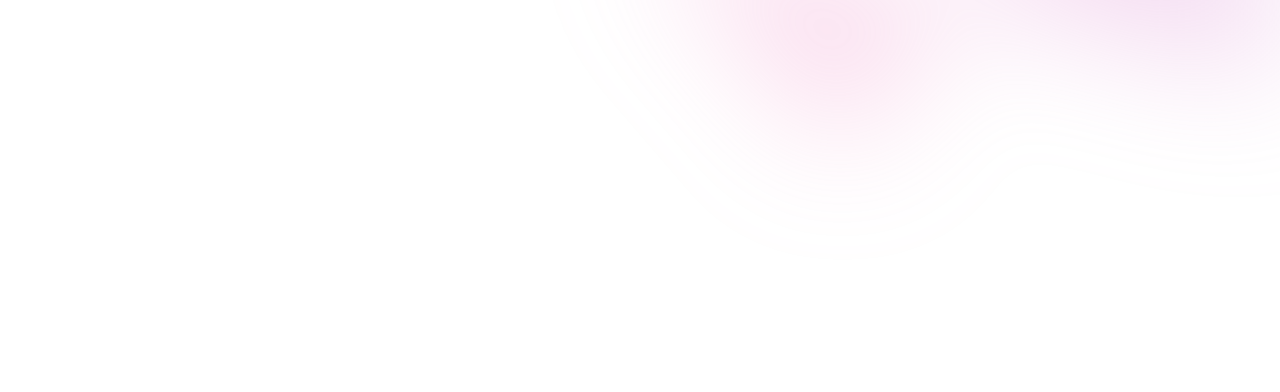
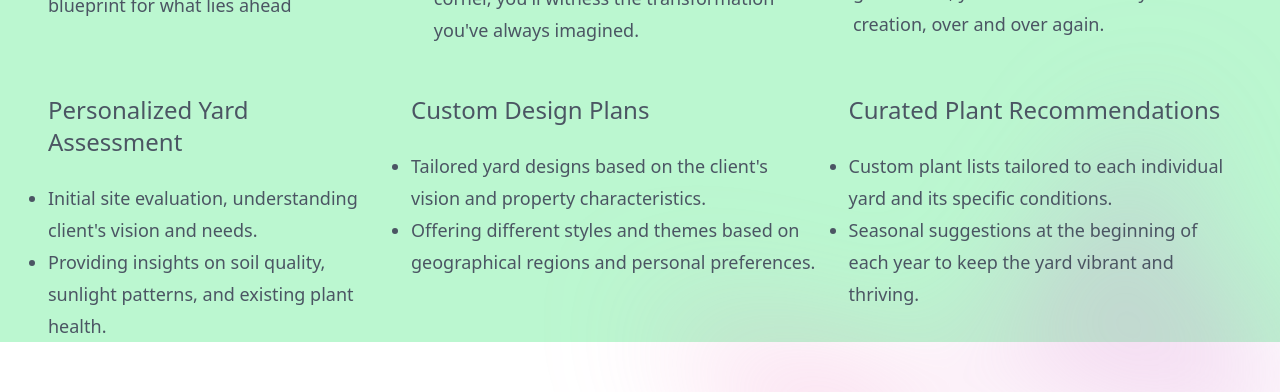
Before and after one commit to RSXII/edn-react, a React (Vite) app in the folder edn-react/: page / in a window 1280 px wide. Shown: the part 1548-1940 px from the top of the page. Before the commit the page ends 1700 px from the top, so only its background shows below. Built offline with nearby package versions, Linux system fonts and the light colour scheme.

Commit message:
added list statements, renamed image statements

```diff
--- a/edn-react/src/components/statements/StatementsList.ts
+++ b/edn-react/src/components/statements/ImageStatementItems.ts
@@ -1,4 +1,4 @@
-const statements = [
+const imageStatements = [
   {
     header: "Dream it.",
     body: `Every journey starts with a vision. Picture your ideal outdoor
@@ -31,4 +31,4 @@ const statements = [
   },
 ];
 
-export default statements;
+export default imageStatements;
--- /dev/null
+++ b/edn-react/src/components/statements/ListStatement.tsx
@@ -0,0 +1,17 @@
+import { ListStatementProps } from "./types";
+export default function ListStatement({
+  props,
+}: {
+  props: ListStatementProps;
+}) {
+  return (
+    <div className="mt-6 px-4 text-lg leading-8">
+      <h2 className="text-2xl mb-6">{props.title}</h2>
+      <ol className="list-disc leading-8">
+        {props.list.map((item) => {
+          return <li>{item}</li>;
+        })}
+      </ol>
+    </div>
+  );
+}
--- /dev/null
+++ b/edn-react/src/components/statements/ListStatementItems.ts
@@ -0,0 +1,26 @@
+import { ListStatementProps } from "./types";
+const listStatementItems: ListStatementProps[] = [
+  {
+    title: "Personalized Yard Assessment",
+    list: [
+      "Initial site evaluation, understanding client's vision and needs.",
+      "Providing insights on soil quality, sunlight patterns, and existing plant health.",
+    ],
+  },
+  {
+    title: "Custom Design Plans",
+    list: [
+      "Tailored yard designs based on the client's vision and property characteristics.",
+      "Offering different styles and themes based on geographical regions and personal preferences.",
+    ],
+  },
+  {
+    title: "Curated Plant Recommendations",
+    list: [
+      "Custom plant lists tailored to each individual yard and its specific conditions.",
+      "Seasonal suggestions at the beginning of each year to keep the yard vibrant and thriving.",
+    ],
+  },
+];
+
+export default listStatementItems;
--- a/edn-react/src/components/statements/index.ts
+++ b/edn-react/src/components/statements/index.ts
@@ -1,4 +1,11 @@
-import Statement from "./Statement";
-import statements from "./StatementsList";
+import ImageStatement from "./ImageStatement";
+import ListStatement from "./ListStatement";
+import imageStatementItems from "./ImageStatementItems";
+import listStatementItems from "./ListStatementItems";
 
-export { Statement, statements };
+export {
+  ImageStatement,
+  ListStatement,
+  imageStatementItems,
+  listStatementItems,
+};
--- /dev/null
+++ b/edn-react/src/components/statements/types.ts
@@ -0,0 +1,9 @@
+export type ListStatementProps = {
+  title: string;
+  list: string[];
+};
+export type ImageStatementProps = {
+  header: string;
+  body: string;
+  imageSrc: string;
+};
--- a/edn-react/src/pages/Home.tsx
+++ b/edn-react/src/pages/Home.tsx
@@ -1,6 +1,11 @@
 import { ButtonPrimary, ButtonSecondary } from "../components/button/index";
 import { GradientBGTop, GradientBGBottom } from "../components/gradient/index";
-import { Statement, statements } from "../components/statements/index";
+import {
+  ImageStatement,
+  ListStatement,
+  imageStatementItems,
+  listStatementItems,
+} from "../components/statements/index";
 
 export default function Home() {
   return (
@@ -10,7 +15,7 @@ export default function Home() {
         <img
           src="https://images.squarespace-cdn.com/content/v1/650f36695ef4386d769fcf46/1696640265091-OQA379C7JSSCL2ELQWKO/image-asset.jpeg"
           alt="House Garden"
-          className="rounded-3xl shadow-2xl sm:rounded-6xl sm:shadow-3xl max-h-60 sm:max-h-52 xs:max-h-80 mx-auto"
+          className="rounded-3xl shadow-2xl sm:rounded-6xl sm:shadow-3xl max-h-60 sm:max-h-80 xs:max-h-52 mx-auto lg:max-h-96"
         />
       </div>
       <div className="mx-auto max-w-2xl py-20 sm:py-20 lg:py-6">
@@ -46,9 +51,14 @@ export default function Home() {
           Make it stand out.
         </h2>
         <div className="flex flex-col md:flex-row justify-center mt-6 text-lg leading-8 text-gray-600">
-          {statements.map((statement) => (
-            <Statement props={statement} />
+          {imageStatementItems.map((statement) => (
+            <ImageStatement props={statement} />
           ))}
+        </div>
+        <div className="flex flex-col md:flex-row justify-center mt-6 text-lg leading-8 text-gray-600">
+          {listStatementItems.map((statement) => {
+            return <ListStatement props={statement} />;
+          })}
         </div>
       </div>
 
```
Also changed, not shown: edn-react/src/components/statements/ImageStatement.tsx (renamed from edn-react/src/components/statements/Statement.tsx, +2 -6 lines).
